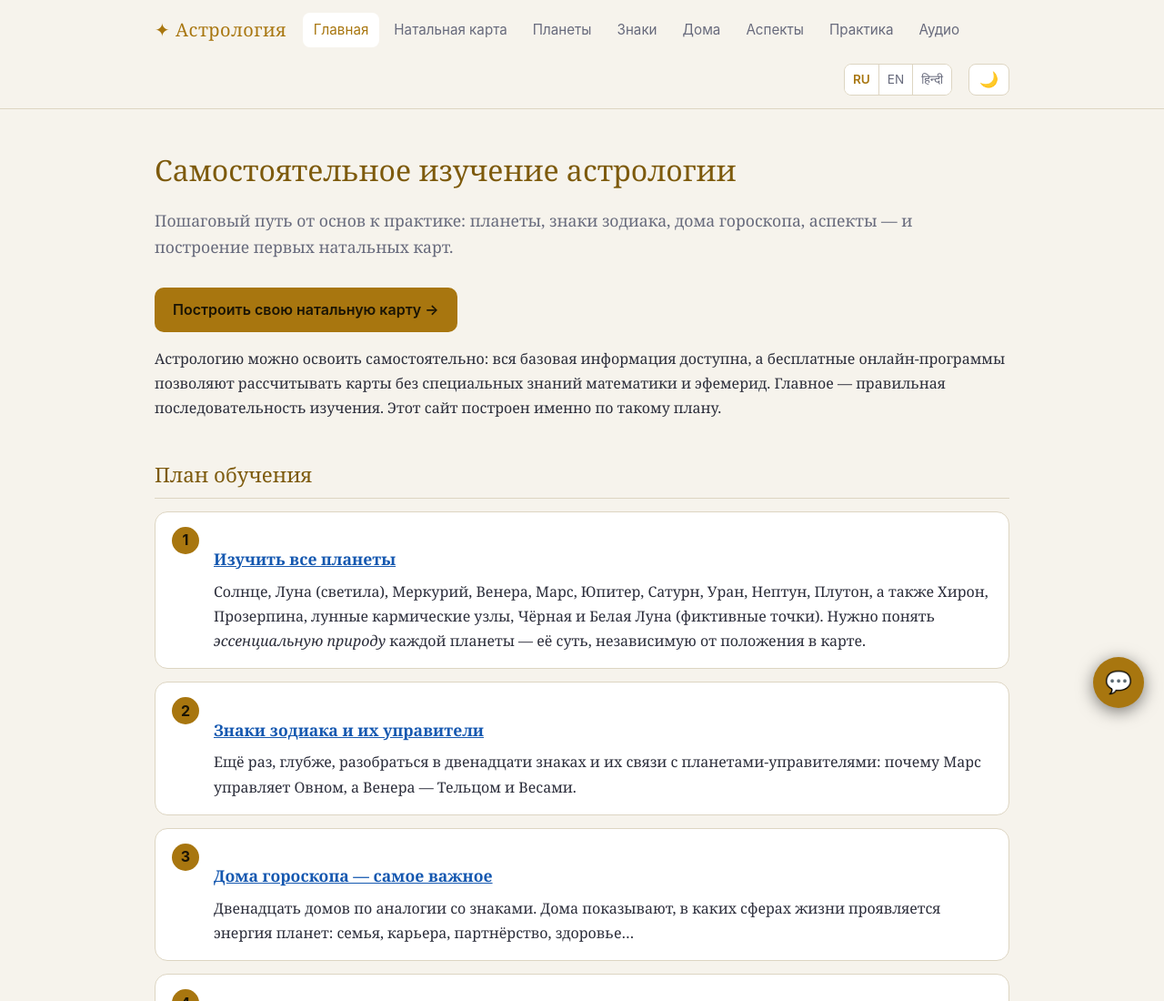
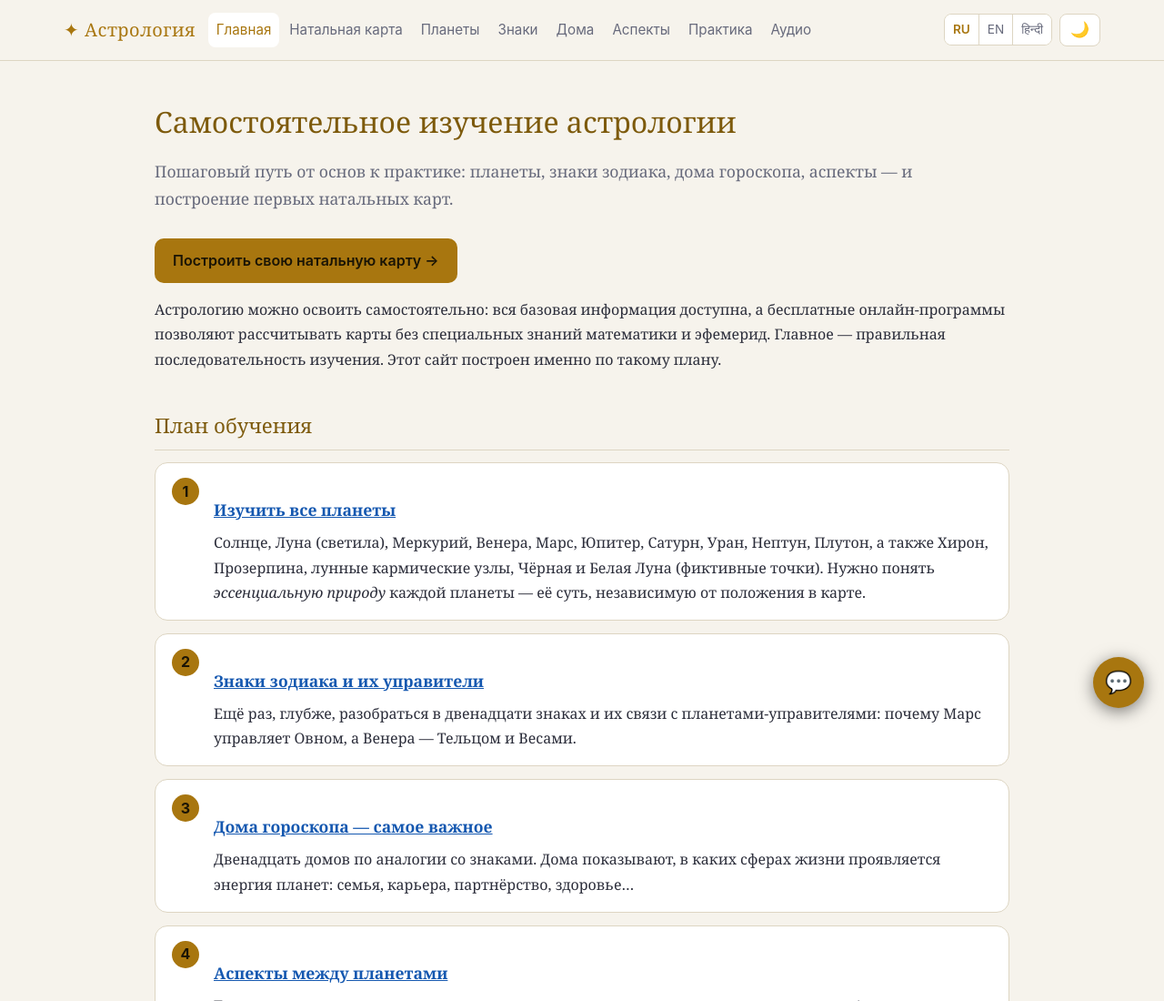
Before and after one commit to fil1806/astrology, a plain HTML site: page site/index.html in a window 1280 px wide. Shown: the top 1100 px of the page at 91% size. Drawn offline with Linux system fonts and the light colour scheme.

Commit message:
Шапка в одну строку: язык и тема одной группой, меню переносится целиком
Co-Authored-By: Claude Opus 5.5 <noreply@anthropic.com>

```diff
--- a/site/css/style.css
+++ b/site/css/style.css
@@ -93,7 +93,6 @@ nav a.active { color: var(--accent); background: var(--bg-card); }
 
 /* Переключатель темы (кнопка создаётся в main.js) */
 #theme-toggle {
-  margin-left: auto;
   background: var(--bg-card);
   border: 1px solid var(--line);
   color: var(--text);
@@ -387,7 +386,6 @@ caption { caption-side: bottom; text-align: left; padding-top: 8px; font-size: .
 
 /* ---------- Переключатель языка (создаётся в main.js) ---------- */
 .lang-switch {
-  margin-left: auto;
   display: flex;
   border: 1px solid var(--line);
   border-radius: 8px;
@@ -404,10 +402,20 @@ caption { caption-side: bottom; text-align: left; padding-top: 8px; font-size: .
 .lang-switch a + a { border-left: 1px solid var(--line); }
 .lang-switch a:hover { color: var(--text); background: var(--bg-card-hover); }
 .lang-switch a[aria-current] { color: var(--accent); font-weight: 600; }
-.lang-switch + #theme-toggle { margin-left: 0; }
 
 /* Деванагари: в Georgia его нет, берутся системные шрифты */
 :root[lang="hi"] body {
   font-family: Georgia, "Kohinoor Devanagari", "Nirmala UI", "Noto Serif Devanagari", "Mangal", serif;
   line-height: 1.8;
 }
+
+/* ---------- Шапка в одну строку ---------- */
+.header-inner { max-width: 1180px; flex-wrap: nowrap; gap: 14px; }
+nav { flex: 1 1 auto; min-width: 0; gap: 2px; }
+nav a { padding: 6px 9px; white-space: nowrap; }
+.header-tools { margin-left: auto; display: flex; align-items: center; gap: 8px; flex-shrink: 0; }
+/* Не помещается — меню уходит отдельной строкой под логотип и кнопки */
+@media (max-width: 1060px) {
+  .header-inner { flex-wrap: wrap; }
+  nav { order: 3; flex-basis: 100%; }
+}
--- a/site/js/main.js
+++ b/site/js/main.js
@@ -8,6 +8,18 @@ const PAGE_LANG = document.documentElement.lang || 'ru';
 const loadJson = (path) => fetch(new URL(path, SITE_ROOT)).then((r) => r.json());
 const I18N = Promise.all([loadJson(`i18n/${PAGE_LANG}.json`), loadJson('i18n/languages.json')])
   .catch(() => [{ common: {} }, []]);
+
+// Язык и тема — одной группой справа в шапке: при нехватке места
+// переносится меню, а группа не разрывается
+function headerTools() {
+  let box = document.querySelector('.header-tools');
+  if (!box) {
+    box = document.createElement('div');
+    box.className = 'header-tools';
+    document.querySelector('.header-inner').appendChild(box);
+  }
+  return box;
+}
 
 // Кнопка переключения темы в правом верхнем углу (в шапке)
 function initThemeToggle(common) {
@@ -26,7 +38,7 @@ function initThemeToggle(common) {
     apply(document.documentElement.dataset.theme === 'dark' ? 'light' : 'dark');
   });
 
-  document.querySelector('.header-inner').appendChild(btn);
+  headerTools().appendChild(btn);
 }
 
 // Переключатель языка: ссылка на ту же страницу в папке другого языка.
@@ -54,7 +66,7 @@ function initLanguageSwitch(languages, common) {
     a.addEventListener('click', () => { a.href = new URL(l.dir + rel, SITE_ROOT).pathname + location.search + location.hash; });
     box.appendChild(a);
   }
-  document.querySelector('.header-inner').appendChild(box);
+  headerTools().appendChild(box);
 }
 
 // Подсветка активного пункта меню
```
